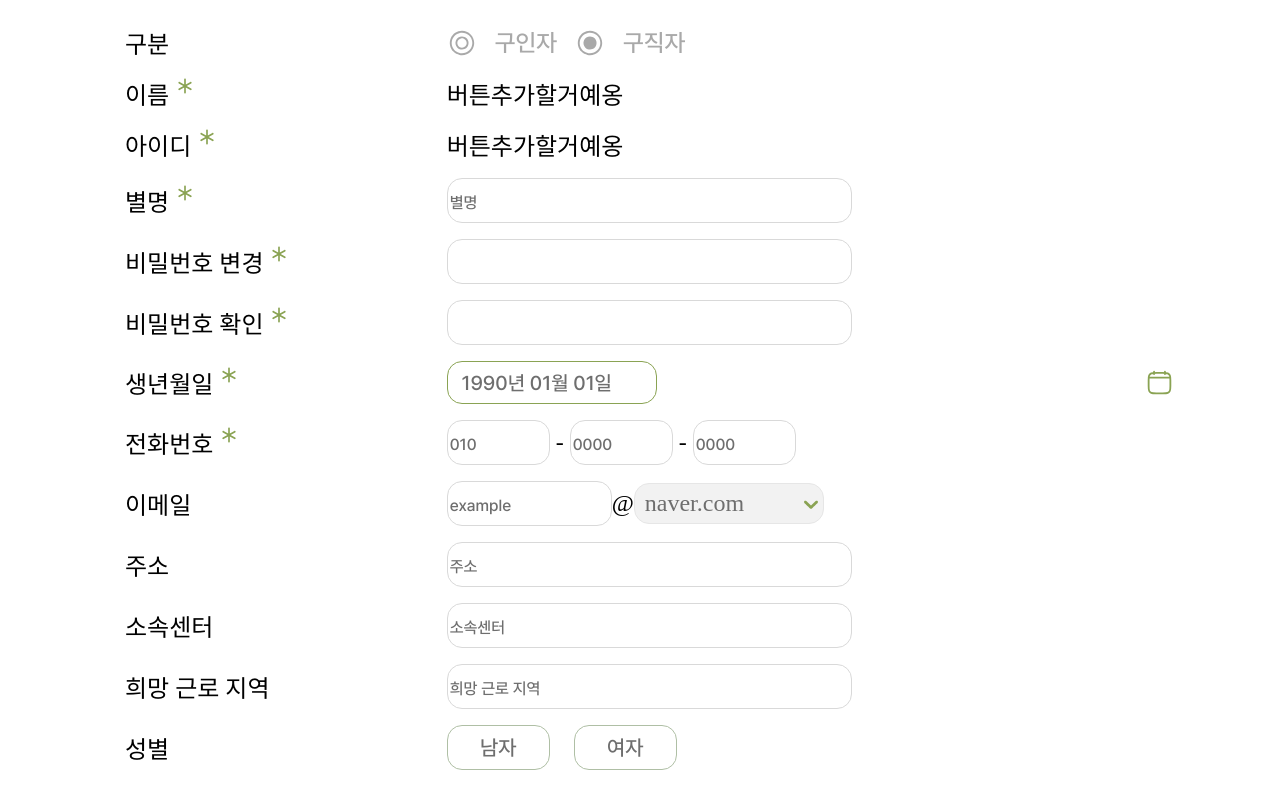
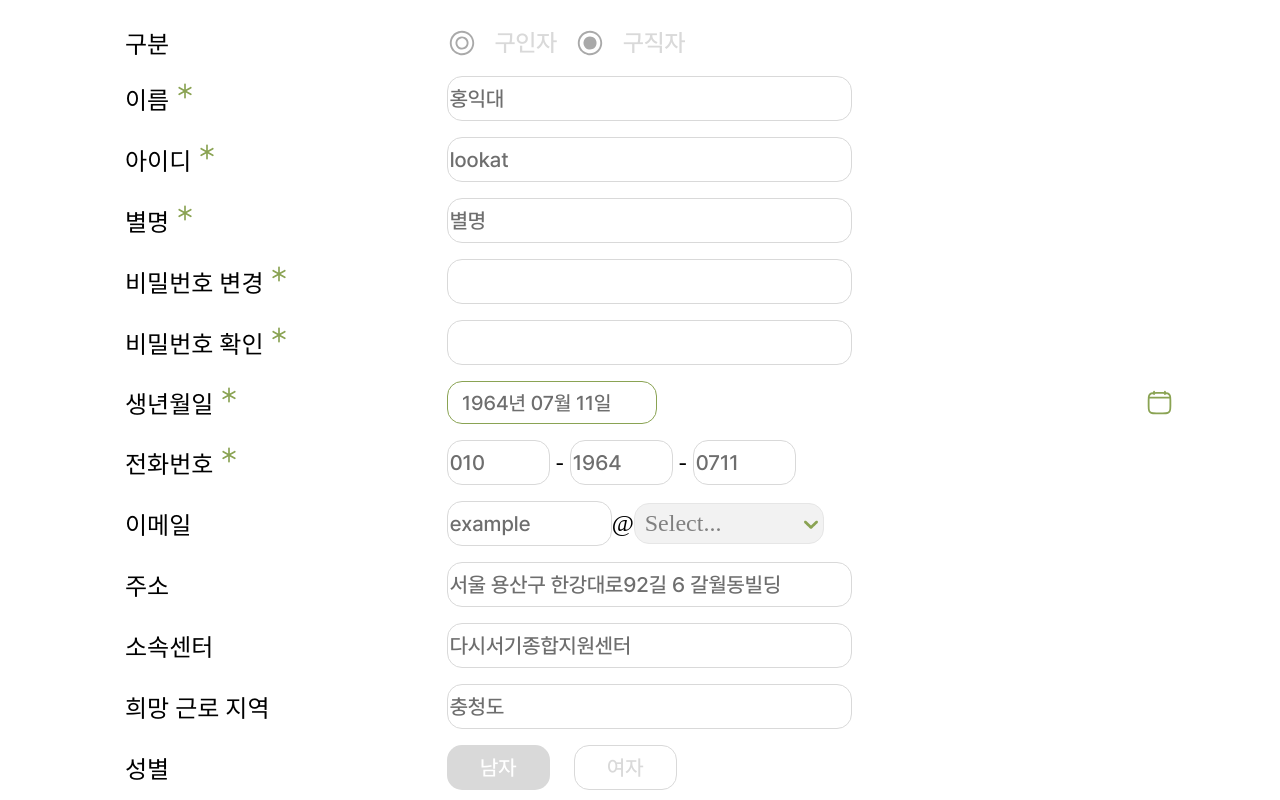
Before and after one commit to ICT-project-stepup/stepup-web, a React (Create React App) app: page /homelessmodifyinfo in a window 1280 px wide. Shown: the part 500-1300 px from the top of the page. Built offline with nearby package versions, Linux system fonts and the light colour scheme.

Commit message:
Fix: 정보수정 placeholder 디폴트값 수정

```diff
--- a/src/components/PlaceHolder.js
+++ b/src/components/PlaceHolder.js
@@ -16,7 +16,7 @@ const Input = styled.input`
   color: #6e6e6e;
 
   &::placeholder {
-    color: #6e6e6e;
-    font-size: 16px;
+    color: ${({ style }) => style?.color || '#6e6e6e'};
+    font-size: ${({ style }) => style?.fontSize || '16px'};
   }
 `;
--- a/src/pages/homeless/HmlsModifyInfo.js
+++ b/src/pages/homeless/HmlsModifyInfo.js
@@ -14,15 +14,19 @@ import { ReactComponent as MustIcon } from "../../icons/MustIcon.svg";
 
 export default function HmlsModifyInfo() {
   const infoData = {
-    nickname: "홍길동",
+    userType: "구직자",
+    name: "홍익대",
+    userId: "lookat",
+    nickname: "홍익인간",
     password: "",
     passwordConfirm: "",
-    birthDate: "1990-01-01",
-    phoneNumber: "010-1234-5678",
-    email: "example@naver.com",
-    address: "서울시 강남구",
-    center: "서울센터",
-    desiredArea: "서울",
+    birthDate: "1964-07-11",
+    phoneNumber: "010-1964-0711",
+    email: "example@gmail.com",
+    address: "서울 용산구 한강대로92길 6 갈월동빌딩",
+    center: "다시서기종합지원센터",
+    desiredArea: "충청도",
+    gender: "남자",
   };
 
   const handlePicClick = () => {
@@ -34,6 +38,7 @@ export default function HmlsModifyInfo() {
   const [profilePic, setProfilePic] = useState(null);
 
   const handleProfilePicChange = (event) => {
+    // 프로필 사진 등록
     const file = event.target.files[0];
     if (file) {
       const reader = new FileReader();
@@ -53,14 +58,17 @@ export default function HmlsModifyInfo() {
   const [isModalOpen, setIsModalOpen] = useState(false);
 
   const handleCompleteClick = () => {
+    // 완료 버튼 클릭 후 모달 열기
     setIsModalOpen(true);
   };
 
   const closeModal = () => {
+    // 모달 닫기
     setIsModalOpen(false);
   };
 
   const emailOptions = [
+    // 이메일 옵션
     { value: "naver.com", label: "naver.com" },
     { value: "hanmail.net", label: "hanmail.net" },
     { value: "nate.com", label: "nate.com" },
@@ -68,6 +76,7 @@ export default function HmlsModifyInfo() {
   ];
 
   const customSelectStyles = {
+    // 이메일 선택
     control: (provided) => ({
       ...provided,
       width: "11.875rem",
@@ -86,17 +95,15 @@ export default function HmlsModifyInfo() {
   const [isEditing, setIsEditing] = useState(false);
 
   const handleEditClick = () => {
+    // 수정하기 버튼 누른 뒤 완료하기 버튼으로 바뀌게
     setIsEditing(!isEditing);
     if (isEditing) {
       handleCompleteClick();
     }
   };
 
-  const [selectedGender, setSelectedGender] = useState(null); // 성별
-
-  const toggleGender = (gender) => {
-    setSelectedGender((prevGender) => (prevGender === gender ? null : gender));
-  };
+  const phoneParts = infoData.phoneNumber.split("-"); // 전화번호 세 파트로 분리
+  const emailDomain = infoData.email.split("@")[1]; // 이메일 두 파트로 분리
 
   return (
     <Container>
@@ -134,6 +141,7 @@ export default function HmlsModifyInfo() {
           }}
         />
       </DefaultPic>
+
       <PostContent>
         <RequirementsTable>
           <tbody>
@@ -142,11 +150,15 @@ export default function HmlsModifyInfo() {
               <td
                 style={{
                   fontFamily: "Pretendard-Medium",
-                  color: "#A9A9A9",
+                  color: "#D9D9D9",
                 }}
               >
                 <div style={{ display: "flex", justifyContent: "flex-start" }}>
+                  {infoData.userType === "구인자" ? (
+                    <RadioOnIcon />
+                  ) : (
                     <RadioOffIcon />
+                  )}
                   <span
                     style={{
                       padding: "0 1.125rem",
@@ -154,7 +166,11 @@ export default function HmlsModifyInfo() {
                   >
                     구인자
                   </span>
+                  {infoData.userType === "구직자" ? (
                     <RadioOnIcon />
+                  ) : (
+                    <RadioOffIcon />
+                  )}
                   <span
                     style={{
                       padding: "0 1.125rem",
@@ -166,25 +182,46 @@ export default function HmlsModifyInfo() {
               </td>
             </tr>
             <tr>
-              <td>이름 <StyledMustIcon /></td>
-              <td>버튼추가할거예옹</td>
+              <td>
+                이름 <StyledMustIcon />
+              </td>
+              <td>
+                <PlaceHolder
+                  text={infoData.name}
+                  isEditing={false}
+                  style={{ fontSize: "21px" }}
+                />
+              </td>
             </tr>
             <tr>
-              <td>아이디 <StyledMustIcon /></td>
-              <td>버튼추가할거예옹</td>
+              <td>
+                아이디 <StyledMustIcon />
+              </td>
+              <td>
+                <PlaceHolder
+                  text={infoData.userId}
+                  isEditing={false}
+                  style={{ fontSize: "21px" }}
+                />
+              </td>
             </tr>
             <tr>
-              <td>별명 <StyledMustIcon /></td>
+              <td>
+                별명 <StyledMustIcon />
+              </td>
               <td>
                 <PlaceHolder
                   text="별명"
                   defaultValue={infoData.nickname}
                   isEditing={isEditing}
+                  style={{ fontSize: "21px" }}
                 />
               </td>
             </tr>
             <tr>
-              <td>비밀번호 변경 <StyledMustIcon /></td>
+              <td>
+                비밀번호 변경 <StyledMustIcon />
+              </td>
               <td>
                 <PlaceHolder
                   text={
@@ -199,7 +236,9 @@ export default function HmlsModifyInfo() {
               </td>
             </tr>
             <tr>
-              <td>비밀번호 확인 <StyledMustIcon /></td>
+              <td>
+                비밀번호 확인 <StyledMustIcon />
+              </td>
               <td>
                 <PlaceHolder
                   text=""
@@ -210,7 +249,9 @@ export default function HmlsModifyInfo() {
               </td>
             </tr>
             <tr>
-              <td>생년월일 <StyledMustIcon /></td>
+              <td>
+                생년월일 <StyledMustIcon />
+              </td>
               <td>
                 <Calendar
                   selectedDate={selectedDate}
@@ -220,29 +261,31 @@ export default function HmlsModifyInfo() {
               </td>
             </tr>
             <tr>
-              <td>전화번호 <StyledMustIcon /></td>
+              <td>
+                전화번호 <StyledMustIcon />
+              </td>
               <td>
                 <PlaceHolder
-                  text="010"
+                  text={phoneParts[0]}
                   type="text"
-                  style={{ width: "6.4375rem" }}
-                  defaultValue={infoData.phoneNumber.split("-")[0]}
+                  style={{ width: "6.4375rem", fontSize: "21px" }}
+                  defaultValue={phoneParts[0]}
                   isEditing={isEditing}
                 />{" "}
                 -{" "}
                 <PlaceHolder
-                  text="0000"
+                  text={phoneParts[1]}
                   type="text"
-                  style={{ width: "6.4375rem" }}
-                  defaultValue={infoData.phoneNumber.split("-")[1]}
+                  style={{ width: "6.4375rem", fontSize: "21px" }}
+                  defaultValue={phoneParts[1]}
                   isEditing={isEditing}
                 />{" "}
                 -{" "}
                 <PlaceHolder
-                  text="0000"
+                  text={phoneParts[2]}
                   type="text"
-                  style={{ width: "6.4375rem" }}
-                  defaultValue={infoData.phoneNumber.split("-")[2]}
+                  style={{ width: "6.4375rem", fontSize: "21px" }}
+                  defaultValue={phoneParts[2]}
                   isEditing={isEditing}
                 />
               </td>
@@ -256,10 +299,13 @@ export default function HmlsModifyInfo() {
                 }}
               >
                 <PlaceHolder
-                  text="example"
+                  text={infoData.email.split("@")[0]}
                   type="text"
-                  style={{ width: "10.3125rem" }}
-                  defaultValue={infoData.email.split("@")[0]}
+                  style={{
+                    width: "10.3125rem",
+                    fontSize: "21px",
+                    color: "#6e6e6e",
+                  }}
                   isEditing={isEditing}
                 />{" "}
                 @{" "}
@@ -268,7 +314,7 @@ export default function HmlsModifyInfo() {
                   options={emailOptions}
                   isDisabled={!isEditing}
                   defaultValue={emailOptions.find(
-                    (option) => option.value === infoData.email.split("@")[1]
+                    (option) => option.value === emailDomain
                   )}
                 />
               </td>
@@ -277,9 +323,10 @@ export default function HmlsModifyInfo() {
               <td>주소</td>
               <td>
                 <PlaceHolder
-                  text="주소"
+                  text={infoData.address}
                   defaultValue={infoData.address}
                   isEditing={isEditing}
+                  style={{ fontSize: "21px" }}
                 />
               </td>
             </tr>
@@ -287,9 +334,10 @@ export default function HmlsModifyInfo() {
               <td>소속센터</td>
               <td>
                 <PlaceHolder
-                  text="소속센터"
+                  text={infoData.center}
                   defaultValue={infoData.center}
                   isEditing={isEditing}
+                  style={{ fontSize: "21px" }}
                 />
               </td>
             </tr>
@@ -297,9 +345,10 @@ export default function HmlsModifyInfo() {
               <td>희망 근로 지역</td>
               <td>
                 <PlaceHolder
-                  text="희망 근로 지역"
+                  text={infoData.desiredArea}
                   defaultValue={infoData.desiredArea}
                   isEditing={isEditing}
+                  style={{ fontSize: "21px" }}
                 />
               </td>
             </tr>
@@ -312,74 +361,50 @@ export default function HmlsModifyInfo() {
                 }}
               >
                 <div style={{ display: "flex", justifyContent: "flex-start" }}>
-                  {selectedGender === "male" ? (
                   <RoundGreenBtn
                     text="남자"
-                      onClick={() => toggleGender("male")}
                     style={{
                       boxSizing: "border-box",
                       borderRadius: "0.9375rem",
                       width: "6.4375rem",
                       height: "2.8125rem",
-                        cursor: "pointer",
+                      cursor: "default",
                       fontFamily: "Pretendard-Medium",
                       fontSize: "1.3125rem",
                       position: "relative",
                       marginRight: "1.5rem",
+                      backgroundColor:
+                        infoData.gender === "남자" ? "#D9D9D9" : "#FFFFFF",
+                      color: infoData.gender === "남자" ? "#FFFFFF" : "#D9D9D9",
+                      border:
+                        infoData.gender === "남자"
+                          ? "none"
+                          : "1.5px solid #D9D9D9",
                     }}
                   />
-                  ) : (
-                    <RoundWhiteBtn
-                      text="남자"
-                      onClick={() => toggleGender("male")}
+                </div>
+                <div style={{ display: "flex", justifyContent: "flex-end" }}>
+                  <RoundGreenBtn
+                    text="여자"
                     style={{
                       boxSizing: "border-box",
                       borderRadius: "0.9375rem",
                       width: "6.4375rem",
                       height: "2.8125rem",
-                        cursor: "pointer",
+                      cursor: "default",
                       fontFamily: "Pretendard-Medium",
                       fontSize: "1.3125rem",
                       position: "relative",
                       marginRight: "1.5rem",
+                      backgroundColor:
+                        infoData.gender === "여자" ? "#D9D9D9" : "#FFFFFF",
+                      color: infoData.gender === "여자" ? "#FFFFFF" : "#D9D9D9",
+                      border:
+                        infoData.gender === "여자"
+                          ? "none"
+                          : "1.5px solid #D9D9D9",
                     }}
                   />
-                  )}
-                </div>
-                <div style={{ display: "flex", justifyContent: "flex-end" }}>
-                  {selectedGender === "female" ? (
-                    <RoundGreenBtn
-                      text="여자"
-                      onClick={() => toggleGender("female")}
-                      style={{
-                        boxSizing: "border-box",
-                        borderRadius: "0.9375rem",
-                        width: "6.4375rem",
-                        height: "2.8125rem",
-                        cursor: "pointer",
-                        fontFamily: "Pretendard-Medium",
-                        fontSize: "1.3125rem",
-                        position: "relative",
-                        marginRight: "1.5rem",
-                      }}
-                    />
-                  ) : (
-                    <RoundWhiteBtn
-                      text="여자"
-                      onClick={() => toggleGender("female")}
-                      style={{
-                        boxSizing: "border-box",
-                        borderRadius: "0.9375rem",
-                        width: "6.4375rem",
-                        height: "2.8125rem",
-                        cursor: "pointer",
-                        fontFamily: "Pretendard-Medium",
-                        fontSize: "1.3125rem",
-                        position: "relative",
-                        marginRight: "1.5rem",
-                      }}
-                    />
-                  )}
                 </div>
               </td>
             </tr>
```
Lines whose indentation alone changed are shown as unchanged.
